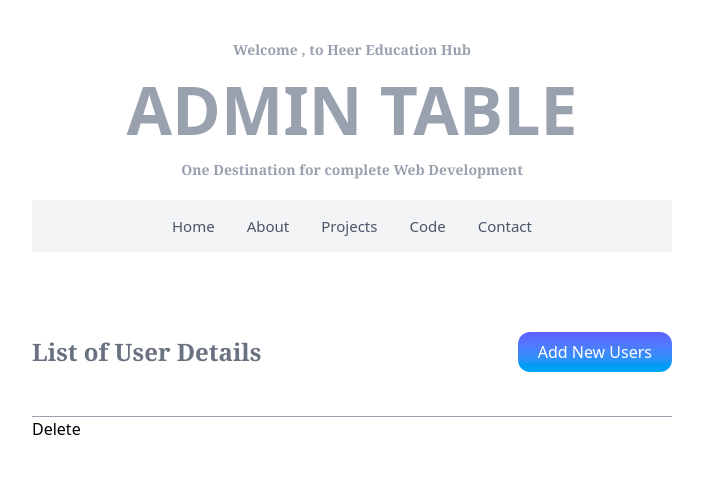
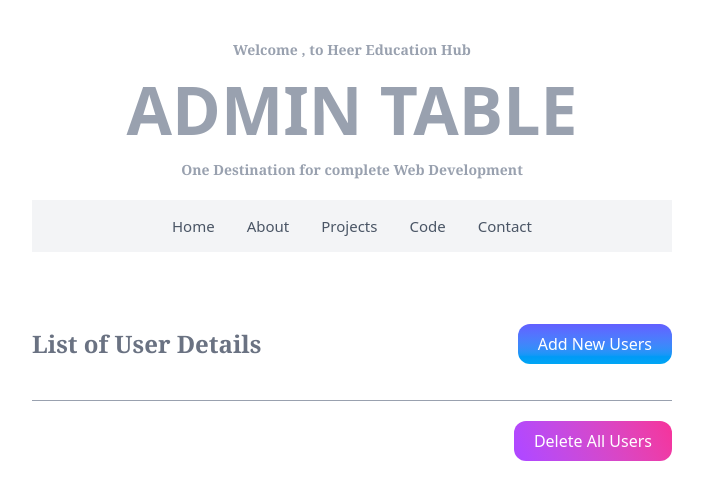
Before and after one commit to Heer-Savaliya/React-redux-toolkit, a React (Vite) app: page / in a window 1280 px wide. Shown: the top 500 px of the page, without its empty margins (288-991 px from the left). Built offline with nearby package versions, Linux system fonts and the light colour scheme; what chance would draw is missing.

Commit message:
clear all users

```diff
--- a/src/components/DeleteAllUser.jsx
+++ b/src/components/DeleteAllUser.jsx
@@ -1,9 +1,15 @@
 import React from 'react'
+import { useDispatch } from 'react-redux'
+import { deleteUsers } from '../store/Slices/UserSlice';
 
 const DeleteAllUser = () => {
+  const dispatch = useDispatch();
+  const deleteAllUsers = () =>{
+    dispatch(deleteUsers());
+  }
   return (
-    <div>
-      Delete
+    <div className='flex justify-end py-5'>
+      <button onClick={()=> deleteAllUsers()} className='px-5 py-2 rounded-[12px] text-white bg-linear-65 from-purple-500 to-pink-500'>Delete All Users</button>
     </div>
   )
 }
--- a/src/components/UserDetails.jsx
+++ b/src/components/UserDetails.jsx
@@ -17,7 +17,7 @@ const UserDetails = () => {
     <div className="w-full md:w-[80%] lg:w-[50%]  mx-auto">
       {/* Admin table */}
       <div>
-        <div className="flex items-center justify-between my-5">
+        <div className="flex items-center justify-between my-3">
           <div className="text-gray-500 font-semibold font-serif text-2xl">
             List of User Details
           </div>
--- a/src/store/Slices/UserSlice.jsx
+++ b/src/store/Slices/UserSlice.jsx
@@ -11,9 +11,10 @@ const userSlice = createSlice({
         removeUser(state,action){
             // console.log("hyy" + action.payload);
             state.splice(action.payload,1);     // splice(startIndex, deleteCount)
-            // return state.filter(user => user.id !== action.payload);
         },
-        deleteUsers(state,action){},
+        deleteUsers(state,action){
+            return state = [];
+        },
     },
 });
 
```
